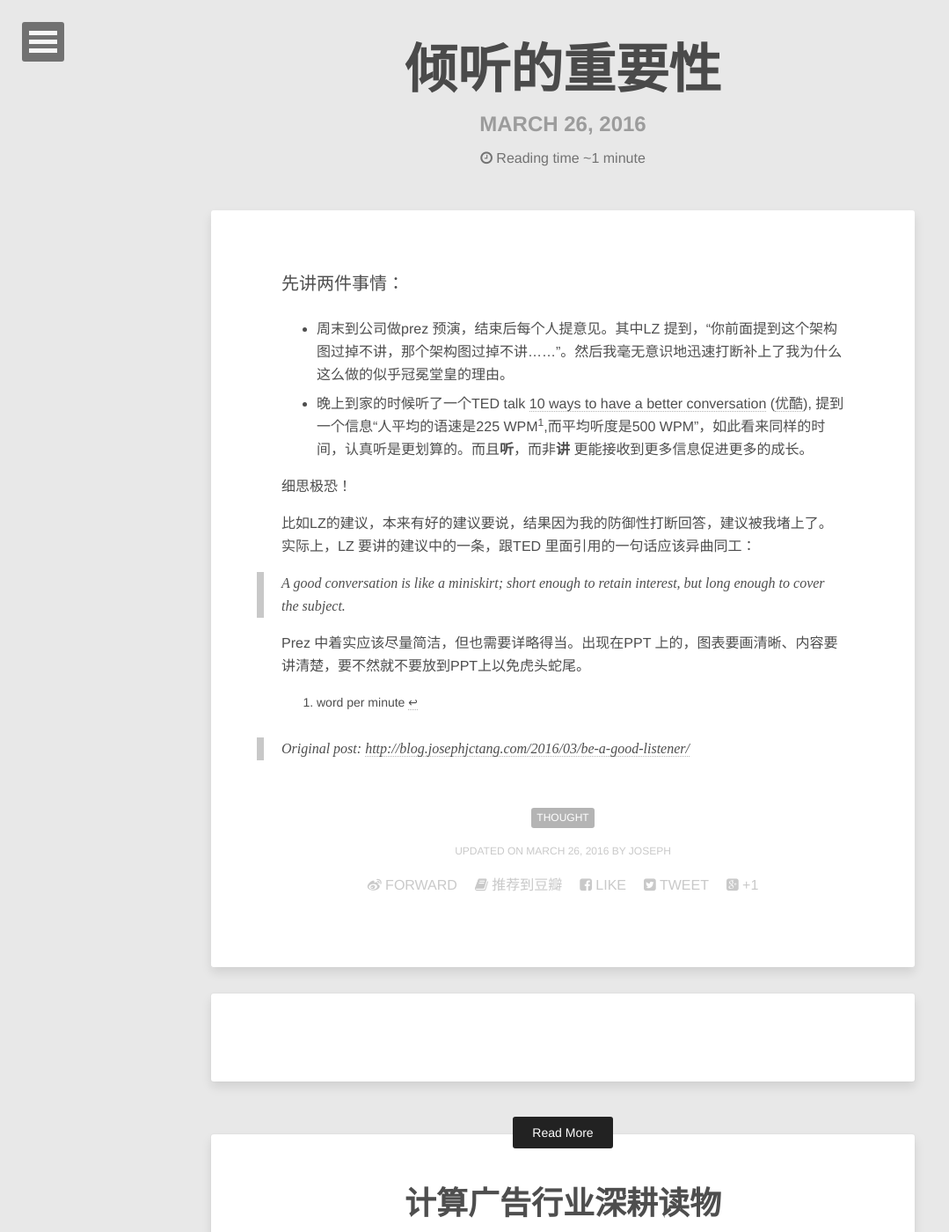
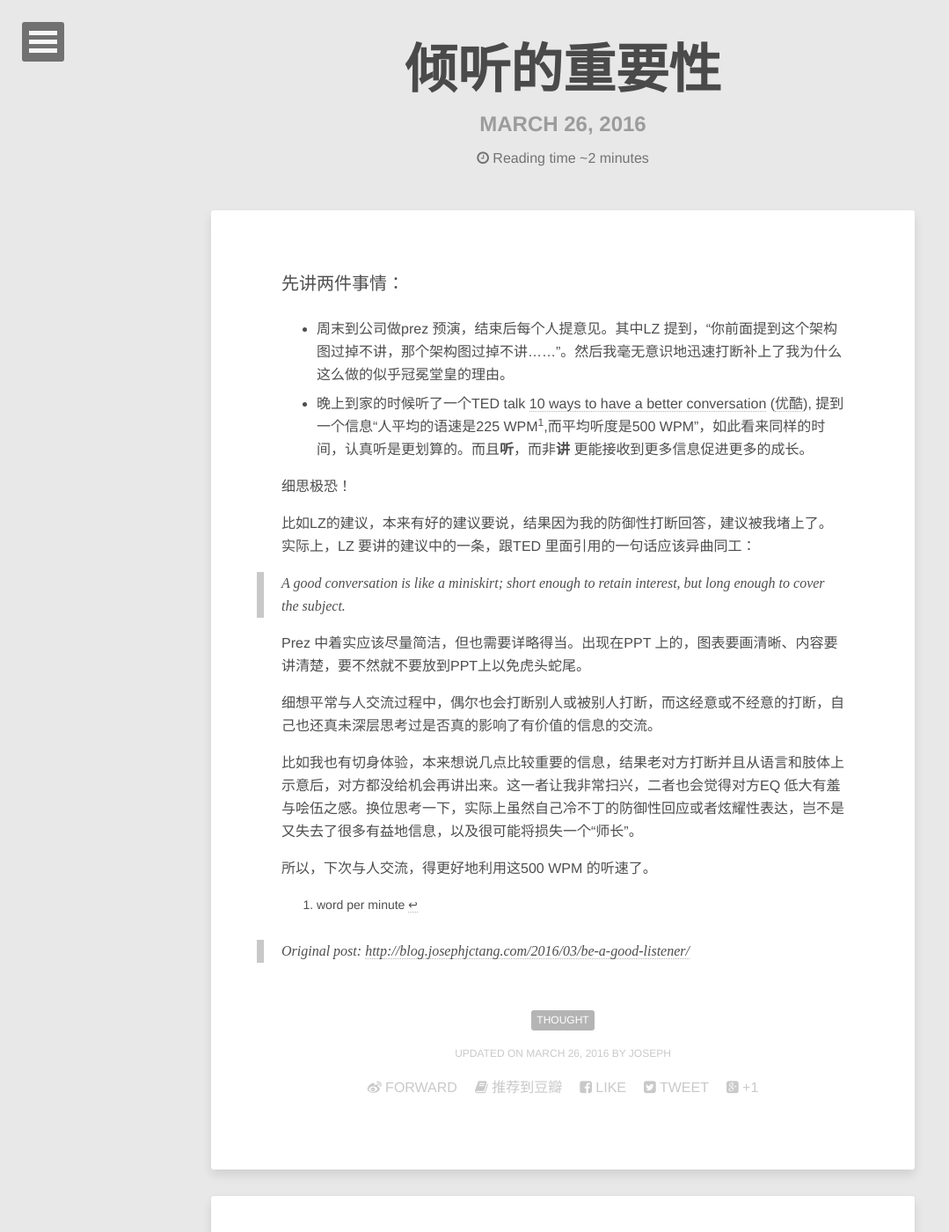
Before and after one commit to jinntrance/blog, a Jekyll site: the page built from CHINESE/_posts/2016-03-26-be-a-good-listener.md, in a window 1280 px wide and 1400 px high. Shown: the whole window at 88% size, without its empty margins (0-1079 px from the left). Built offline with Jekyll 4.4.1, drawn with Linux system fonts in a browser that asks for light colours; comment, search, counter and statistics services are not loaded.

Commit message:
to be a good listener

```diff
--- a/CHINESE/_posts/2016-03-26-be-a-good-listener.md
+++ b/CHINESE/_posts/2016-03-26-be-a-good-listener.md
@@ -25,6 +25,11 @@ share:
 
 Prez 中着实应该尽量简洁，但也需要详略得当。出现在PPT 上的，图表要画清晰、内容要讲清楚，要不然就不要放到PPT上以免虎头蛇尾。
 
+细想平常与人交流过程中，偶尔也会打断别人或被别人打断，而这经意或不经意的打断，自己也还真未深层思考过是否真的影响了有价值的信息的交流。
+
+比如我也有切身体验，本来想说几点比较重要的信息，结果老对方打断并且从语言和肢体上示意后，对方都没给机会再讲出来。这一者让我非常扫兴，二者也会觉得对方EQ 低大有羞与哙伍之感。换位思考一下，实际上虽然自己冷不丁的防御性回应或者炫耀性表达，岂不是又失去了很多有益地信息，以及很可能将损失一个“师长”。
+
+所以，下次与人交流，得更好地利用这500 WPM 的听速了。
 
 
 [10Ways]: https://www.ted.com/talks/celeste_headlee_10_ways_to_have_a_better_conversation?language=en
```
